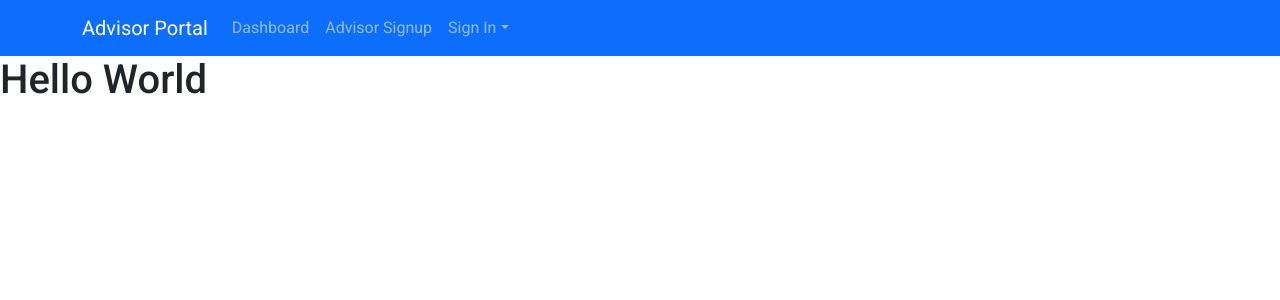
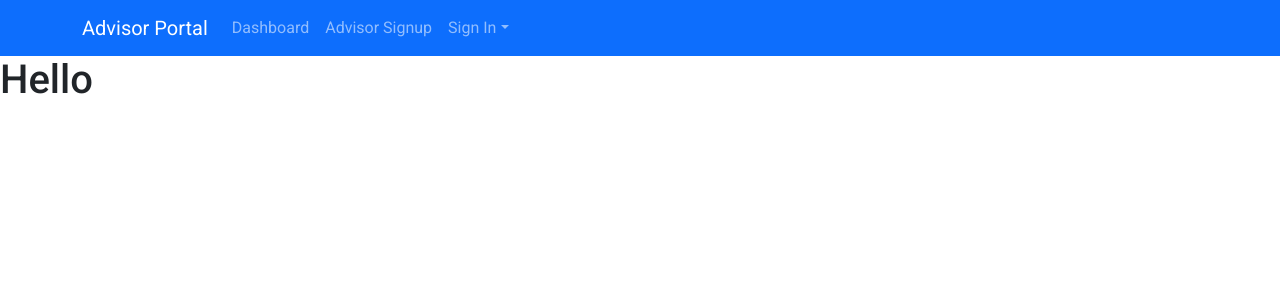
Before and after one commit to gurashishgill/Advisor, a React (Create React App) app: page / in a window 1280 px wide. Shown: the top 300 px of the page. Built offline with nearby package versions, Linux system fonts and the light colour scheme.

Commit message:
Change home page heading

```diff
--- a/src/components/Home/Home.js
+++ b/src/components/Home/Home.js
@@ -5,7 +5,7 @@ import "./Home.css";
 const Home = () => {
   return (
     <>
-      <h1>Hello World</h1>
+      <h1>Hello</h1>
     </>
   );
 };
```
